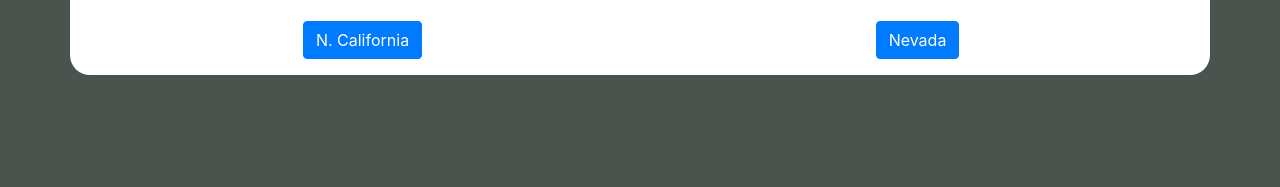
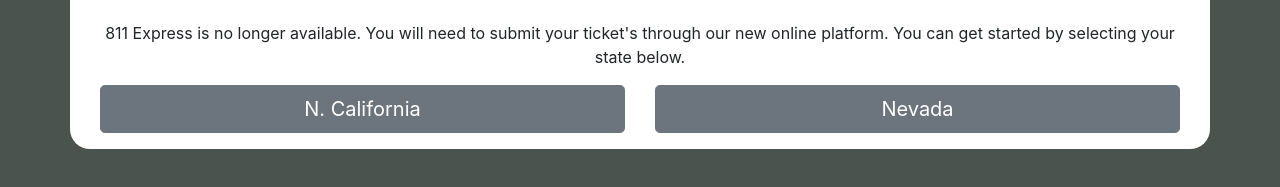
Before and after one commit to cwoo107/express_router, a plain HTML site: page index.html in a window 1280 px wide. Shown: the part 227-414 px from the top of the page. Drawn offline with nearby package versions, Linux system fonts and the light colour scheme.

Commit message:
Update index.html

```diff
--- a/index.html
+++ b/index.html
@@ -122,13 +122,18 @@
     <div class="py-3">
         <div class="text-center">
             <img class="d-block mx-auto mb-4" src="https://usanorth811.org/images/underground-service-alert.png" alt="underground service alert" width="250">
-            <div class="container text-center">
+            <div class="container ">
+                <div class="row">
+                    <div class="col-md-12 ">
+                        <p>811 Express is no longer available. You will need to submit your ticket's through our new online platform. You can get started by selecting your state below.</p>
+                    </div>
+                </div>
                 <div class="row">
                     <div class="col-md-6">
-                        <a href="https://onecallca.undergroundservicealert.org/ngen.web//Account/Login" class="btn block btn-primary">N. California</a>
+                        <a href="https://onecallca.undergroundservicealert.org/ngen.web//Account/Login" class="btn btn-block btn-lg block btn-secondary">N. California</a>
                     </div>
                     <div class="col-md-6">
-                        <a href="https://onecallca.undergroundservicealert.org/ngen.web//Account/Login" class="btn block btn-primary">Nevada</a>
+                        <a href="https://onecallca.undergroundservicealert.org/ngen.web//Account/Login" class="btn btn-block btn-lg block btn-secondary">Nevada</a>
                     </div>
                 </div>
 
```
